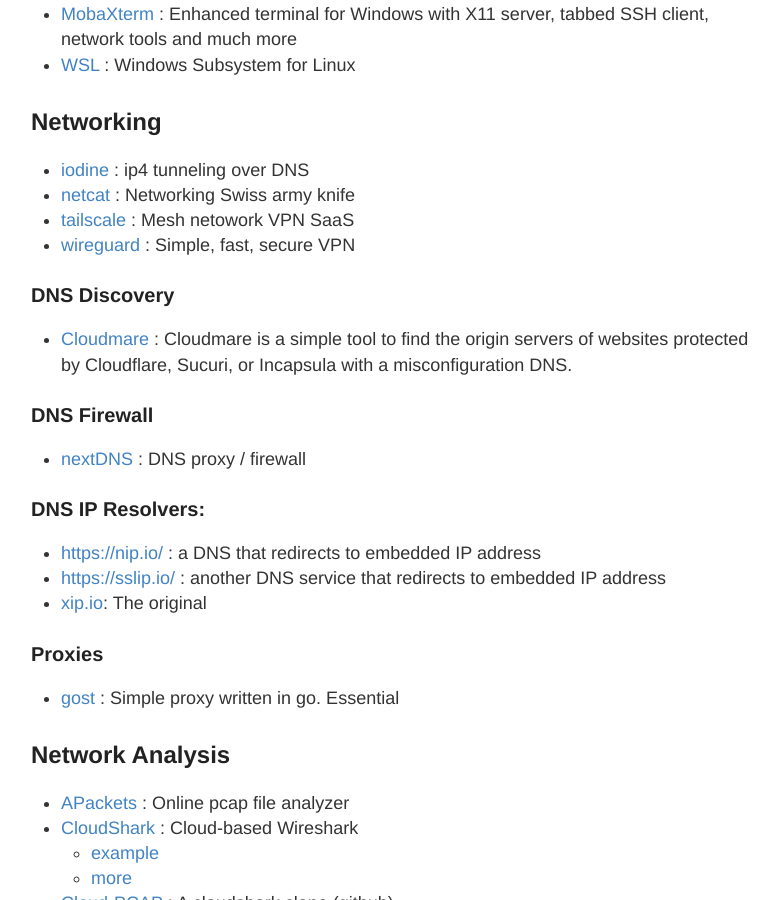
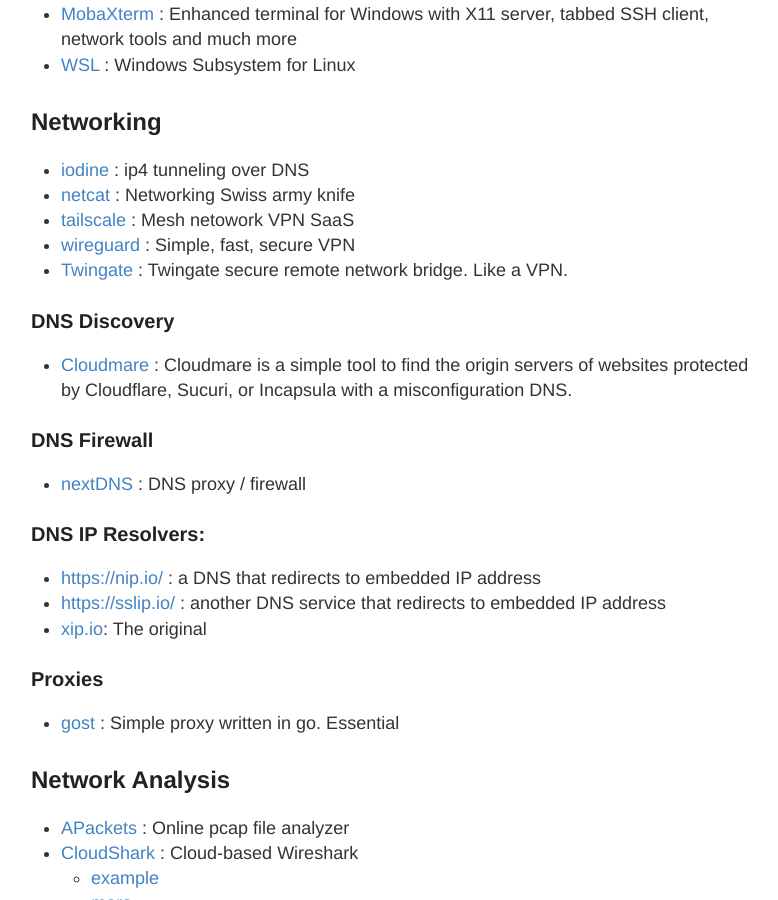
Before and after one commit to stevehenderson/stevehenderson.github.io, a Jekyll site: the page built from tools.md, in a window 1280 px wide and 900 px high, scrolled down 4382 px. Shown: the whole window, without its empty margins (249-1027 px from the left). Built offline with Jekyll 4.4.1, drawn with Linux system fonts in a browser that asks for light colours.

Commit message:
Update tools.md

```diff
--- a/tools.md
+++ b/tools.md
@@ -128,6 +128,7 @@
    * [netcat](https://netcat.sourceforge.net/) : Networking Swiss army knife
    * [tailscale](https://tailscale.com/) : Mesh netowork VPN SaaS
    * [wireguard](https://www.wireguard.com/) : Simple, fast, secure VPN
+   * [Twingate ](https://www.twingate.com/) : Twingate secure remote network bridge.  Like a VPN.
 
 ### DNS Discovery
    * [Cloudmare](https://github.com/mrh0wl/Cloudmare) : Cloudmare is a simple tool to find the origin servers of websites protected by Cloudflare, Sucuri, or Incapsula with a misconfiguration DNS.
```
